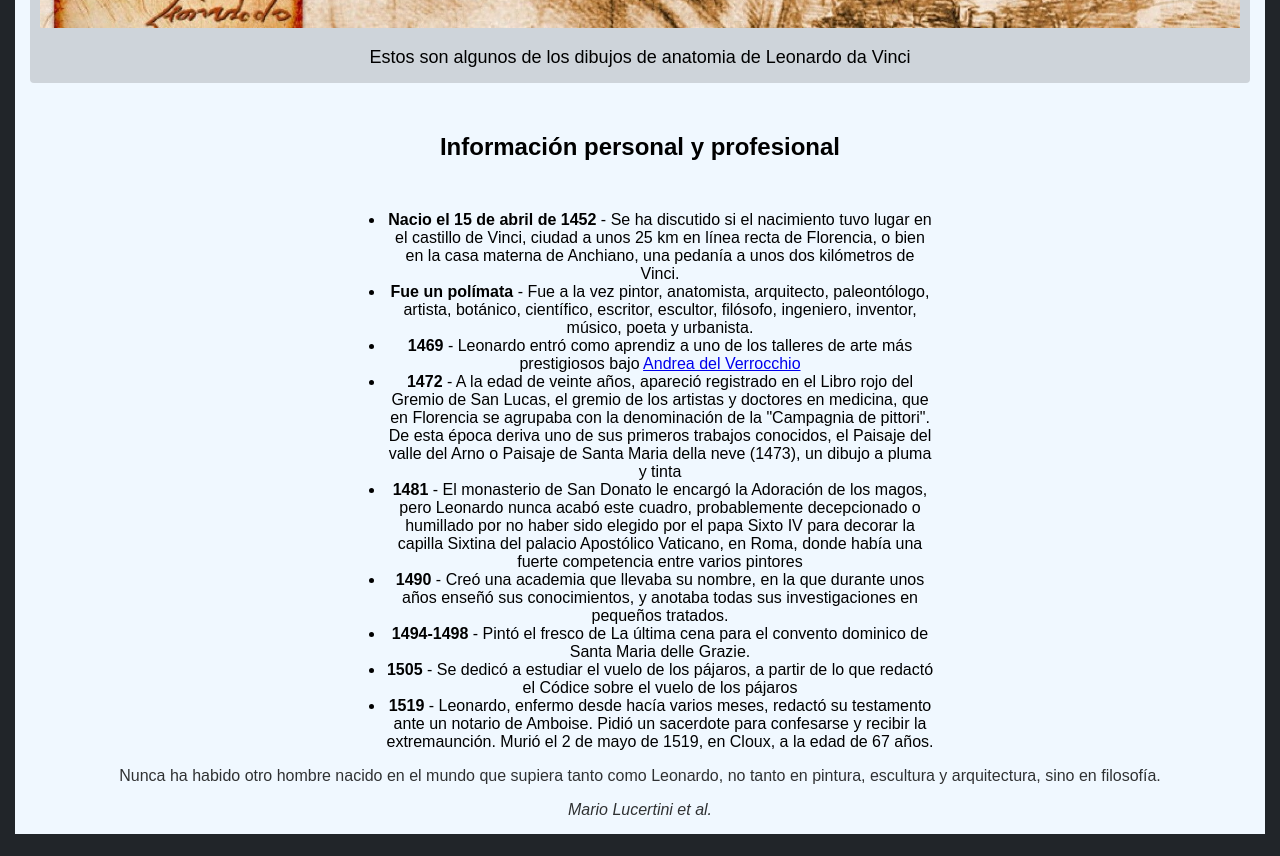
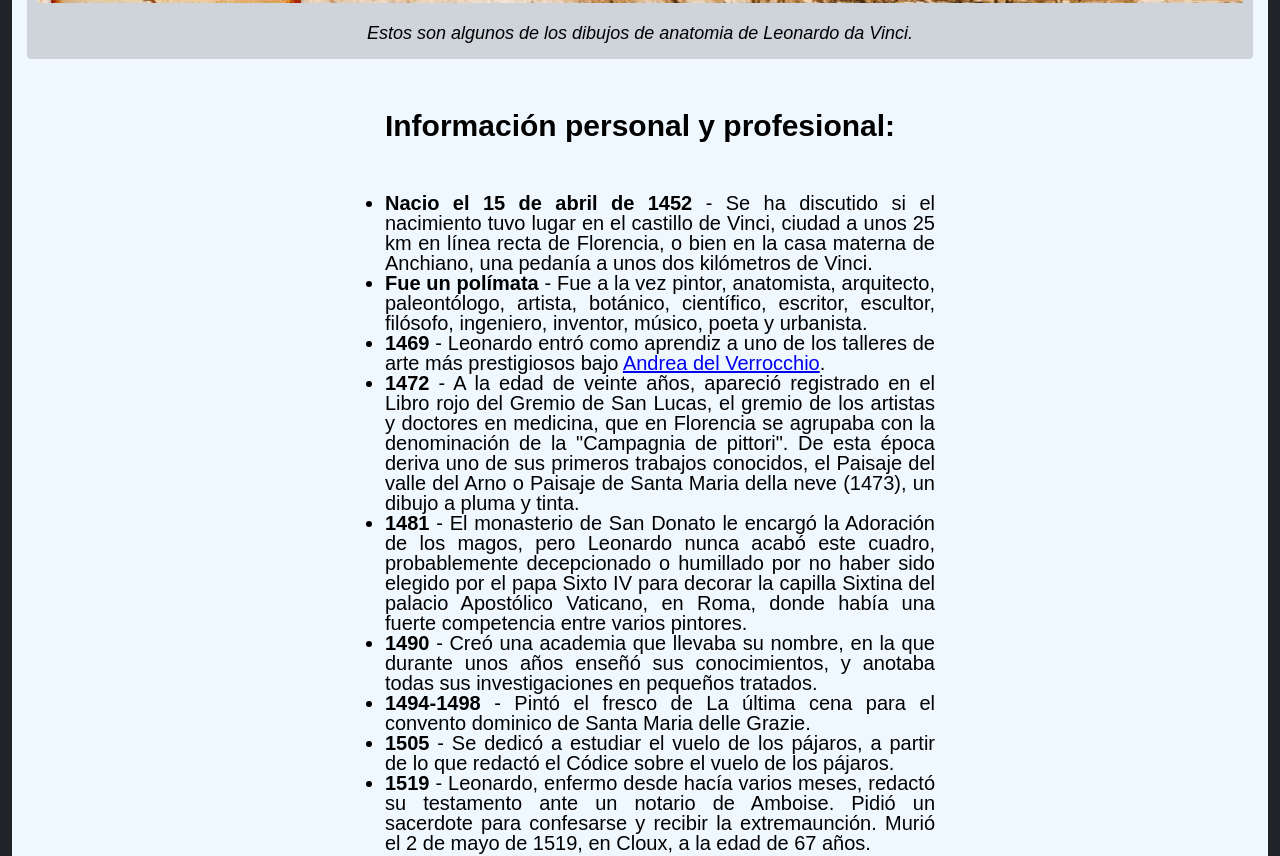
Before and after one commit to juancjj/Tribute-Page, a plain HTML site: page index.html in a window 1280 px wide. Shown: the part 860-1716 px from the top of the page. Drawn offline with Linux system fonts and the light colour scheme.

Commit message:
se agregaron cambios al opacity, se practico la unidad de medida rem y se agrego un text justify

```diff
--- a/css/styles.css
+++ b/css/styles.css
@@ -3,11 +3,12 @@ body{
     padding: 0;
     background-color: #212529;
     font-family: Arial, Helvetica, sans-serif;
+    font-size: 20px;
 }
 
 #main{
     max-width: 100%;
-    margin: 30px 15px 30px 15px;
+    margin: 0.5rem 0.75rem 1.5rem 0.75rem;
     padding: 15px;
     background-color: aliceblue;
     text-align: center;
@@ -17,7 +18,7 @@ body{
 #title{
     max-width: 100%;
     margin: 27px 0 0 0;
-    font-size: 50px;
+    font-size: 45px;
 }
 
 .nombre_real{
@@ -42,6 +43,7 @@ body{
     margin: 15px 0 5px 0;
     font-size: 18px;
     display: block;
+    font-style: italic;
 }
 
 #tribute-info{
@@ -56,13 +58,17 @@ h2{
 ul{
     max-width: 550px;
     margin: auto;
+    line-height: 20px;
     align-items: center;
+    text-align: justify;
+
 }
 
 .cite_p{
-    opacity: 0.8;
+    margin: 20px 0 16px 0;
+    opacity: 0.9;
 }
 
 cite{
-    opacity: 0.8;
+    opacity: 0.9;
 }
--- a/index.html
+++ b/index.html
@@ -12,20 +12,20 @@
         <p class="nombre_real">Leonardo di ser Piero da Vinci</p>
         <div id="img-div">
             <img id="image" src="img/8257.jpg" alt="imagen de da vinci y algunos de sus dibujos mas famosos">
-            <p id="img-caption">Estos son algunos de los dibujos de anatomia de Leonardo da Vinci</p>
+            <p id="img-caption">Estos son algunos de los dibujos de anatomia de Leonardo da Vinci.</p>
         </div>
         <section id="tribute-info">
             <article>
-                <h2>Información personal y profesional</h2>
+                <h2>Información personal y profesional:</h2>
                 <ul>
                     <li><strong>Nacio el 15 de abril de 1452</strong> - Se ha discutido si el nacimiento tuvo lugar en el castillo de Vinci, ciudad a unos 25 km en línea recta de Florencia, o bien en la casa materna de Anchiano, una pedanía a unos dos kilómetros de Vinci.</li>
                     <li><strong>Fue un  polímata</strong> - Fue a la vez pintor, anatomista, arquitecto, paleontólogo, artista, botánico, científico, escritor, escultor, filósofo, ingeniero, inventor, músico, poeta y urbanista.</li>
-                    <li><strong>1469</strong> - Leonardo entró como aprendiz a uno de los talleres de arte más prestigiosos bajo <a href="https://es.wikipedia.org/wiki/Verrocchio" target="_blank">Andrea del Verrocchio</a></li>
-                    <li><strong>1472</strong> - A la edad de veinte años, apareció registrado en el Libro rojo del Gremio de San Lucas, el gremio de los artistas y doctores en medicina, que en Florencia se agrupaba con la denominación de la "Campagnia de pittori". De esta época deriva uno de sus primeros trabajos conocidos, el Paisaje del valle del Arno o Paisaje de Santa Maria della neve (1473), un dibujo a pluma y tinta</li>
-                    <li><strong>1481</strong> - El monasterio de San Donato le encargó la Adoración de los magos, pero Leonardo nunca acabó este cuadro, probablemente decepcionado o humillado por no haber sido elegido por el papa Sixto IV para decorar la capilla Sixtina del palacio Apostólico Vaticano, en Roma, donde había una fuerte competencia entre varios pintores</li>
+                    <li><strong>1469</strong> - Leonardo entró como aprendiz a uno de los talleres de arte más prestigiosos bajo <a href="https://es.wikipedia.org/wiki/Verrocchio" target="_blank">Andrea del Verrocchio</a>.</li>
+                    <li><strong>1472</strong> - A la edad de veinte años, apareció registrado en el Libro rojo del Gremio de San Lucas, el gremio de los artistas y doctores en medicina, que en Florencia se agrupaba con la denominación de la "Campagnia de pittori". De esta época deriva uno de sus primeros trabajos conocidos, el Paisaje del valle del Arno o Paisaje de Santa Maria della neve (1473), un dibujo a pluma y tinta.</li>
+                    <li><strong>1481</strong> - El monasterio de San Donato le encargó la Adoración de los magos, pero Leonardo nunca acabó este cuadro, probablemente decepcionado o humillado por no haber sido elegido por el papa Sixto IV para decorar la capilla Sixtina del palacio Apostólico Vaticano, en Roma, donde había una fuerte competencia entre varios pintores.</li>
                     <li><strong>1490</strong> - Creó una academia que llevaba su nombre, en la que durante unos años enseñó sus conocimientos, y anotaba todas sus investigaciones en pequeños tratados.</li>
                     <li><strong>1494-1498</strong> - Pintó el fresco de La última cena  para el convento dominico de Santa Maria delle Grazie.</li>
-                    <li><strong>1505</strong> - Se dedicó a estudiar el vuelo de los pájaros, a partir de lo que redactó el Códice sobre el vuelo de los pájaros</li>
+                    <li><strong>1505</strong> - Se dedicó a estudiar el vuelo de los pájaros, a partir de lo que redactó el Códice sobre el vuelo de los pájaros.</li>
                     <li><strong>1519</strong> - Leonardo, enfermo desde hacía varios meses, redactó su testamento ante un notario de Amboise. Pidió un sacerdote para confesarse y recibir la extremaunción. Murió el 2 de mayo de 1519, en Cloux, a la edad de 67 años.</li>
                 </ul>
                 <p class="cite_p">Nunca ha habido otro hombre nacido en el mundo que supiera tanto como Leonardo, no tanto en pintura, escultura y arquitectura, sino en filosofía.</p>
```
